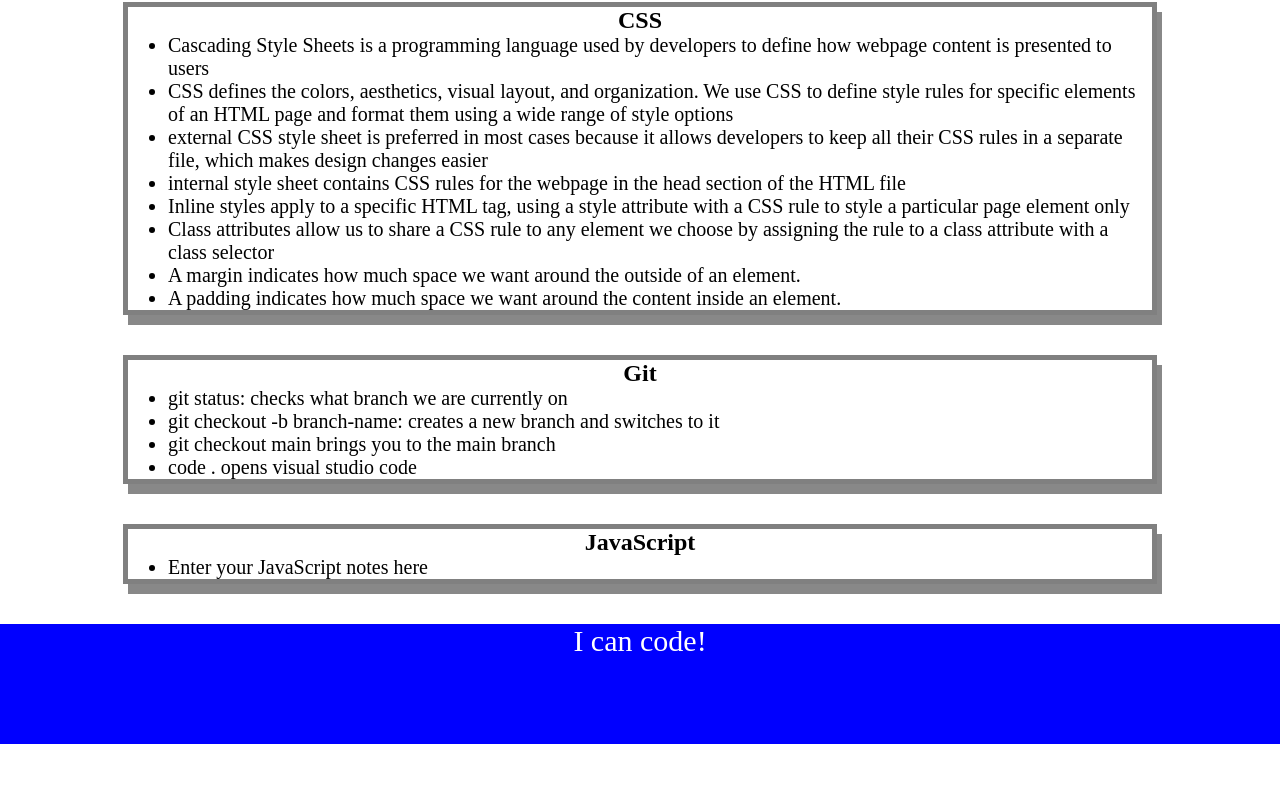
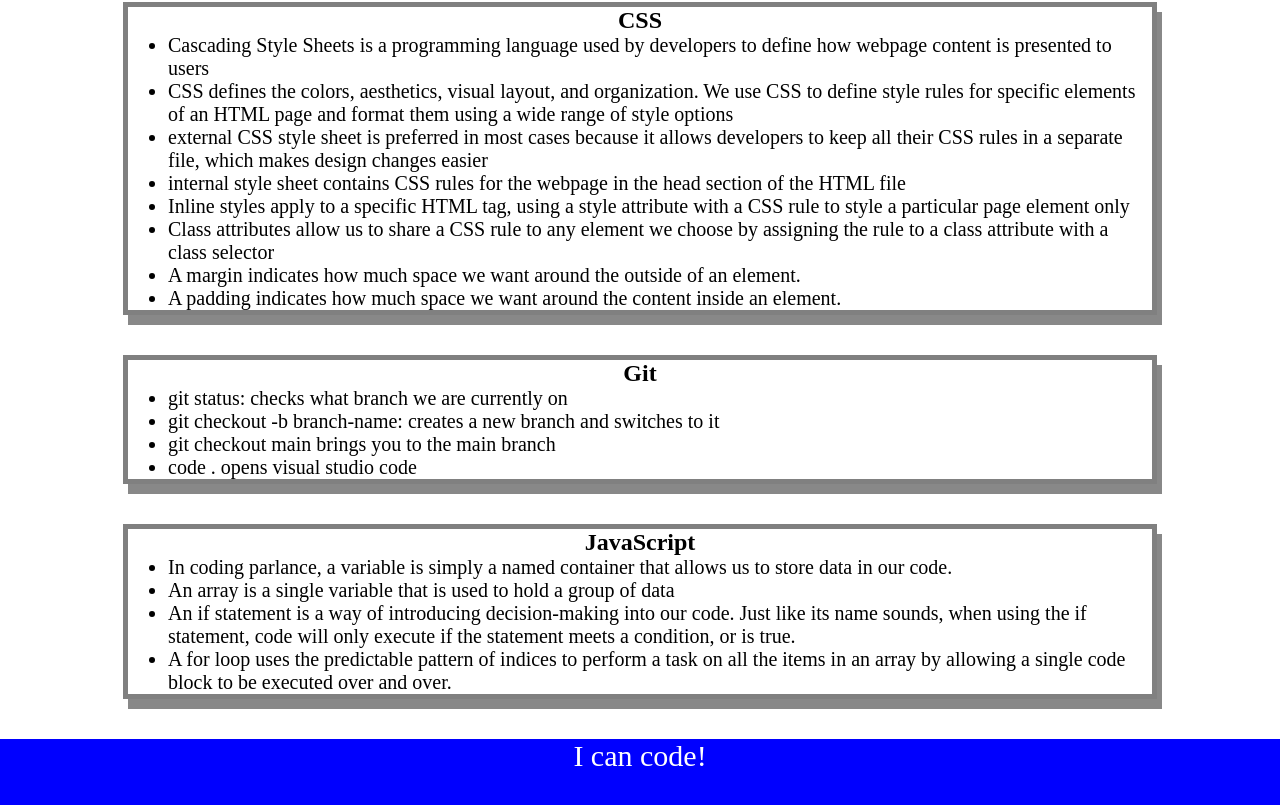
Before and after one commit to NickJerschow/prework-study-guide, a plain HTML site: page index.html in a window 1280 px wide. Shown: the part 557-1362 px from the top of the page. Before the commit the page ends 1301 px from the top, so only its background shows below. Drawn offline with Linux system fonts and the light colour scheme.

Commit message:
add feature js

```diff
--- /dev/null
+++ b/assets/script.js
@@ -0,0 +1,19 @@
+var topics = ['HTML', 'CSS', 'Git', 'JavaScript'];
+
+for (var x = 0; x < topics.length; x++) {
+    console.log(topics[x]);
+   }
+
+/*
+if (topic === 'HTML') {
+  console.log("Let's study HTML!");
+} else if (topic === 'CSS') {
+  console.log("Let's study CSS!");
+} else if (topic === 'Git') {
+  console.log("Let's study Git!");
+} else if (topic === 'JavaScript') {
+  console.log("Let's study JavaScript!");
+} else {
+  console.log('Please try again!');
+}
+*/
--- a/index.html
+++ b/index.html
@@ -55,7 +55,10 @@
       <section class="card" id="javascript-section">
         <h2>JavaScript</h2>
         <ul>
-          <li>Enter your JavaScript notes here</li>
+          <li>In coding parlance, a variable is simply a named container that allows us to store data in our code.</li>
+          <li>An array is a single variable that is used to hold a group of data</li>
+          <li>An if statement is a way of introducing decision-making into our code. Just like its name sounds, when using the if statement, code will only execute if the statement meets a condition, or is true. </li>
+          <li>A for loop uses the predictable pattern of indices to perform a task on all the items in an array by allowing a single code block to be executed over and over. </li>
         </ul>
       </section>
     </main>
@@ -63,5 +66,6 @@
     <footer>
       <p>I can code!</p>
     </footer>
+    <script src="./assets/script.js"></script>
   </body>
 </html>
```
